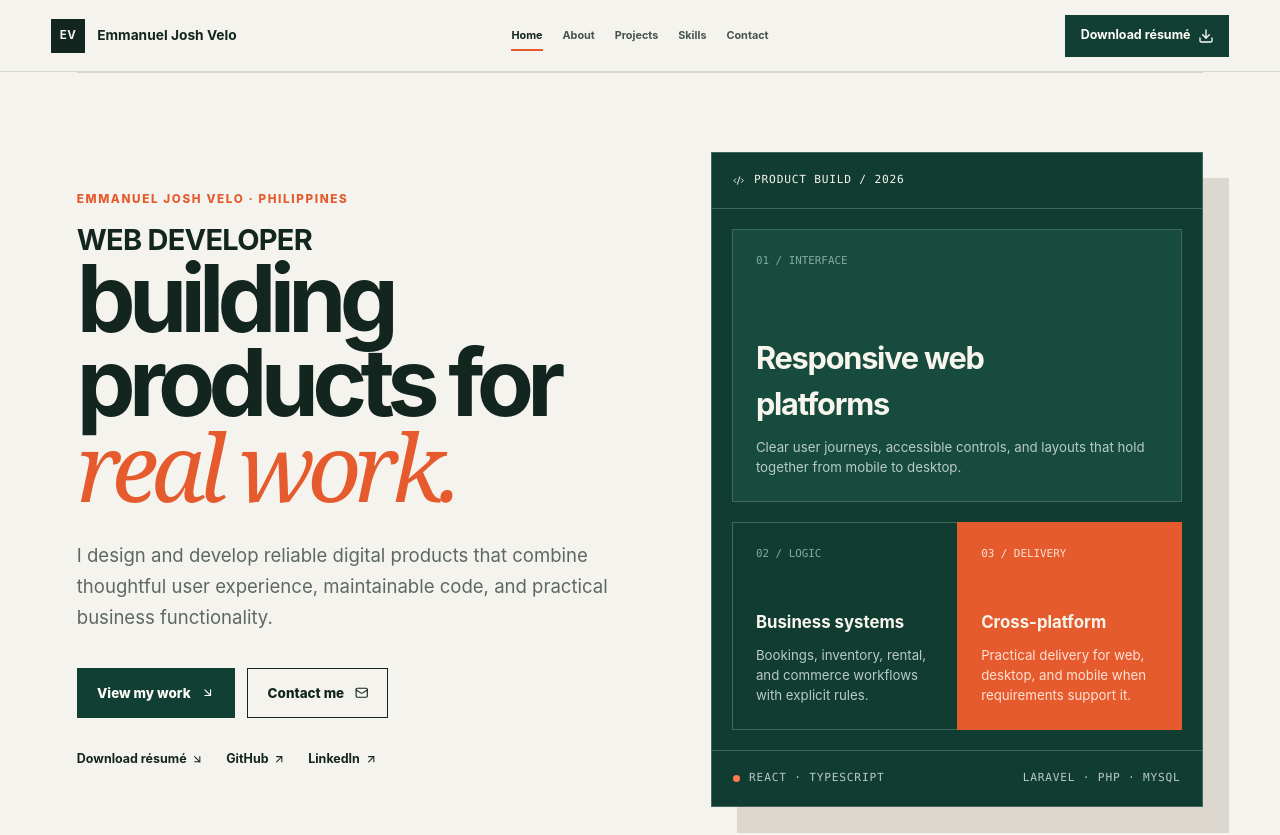
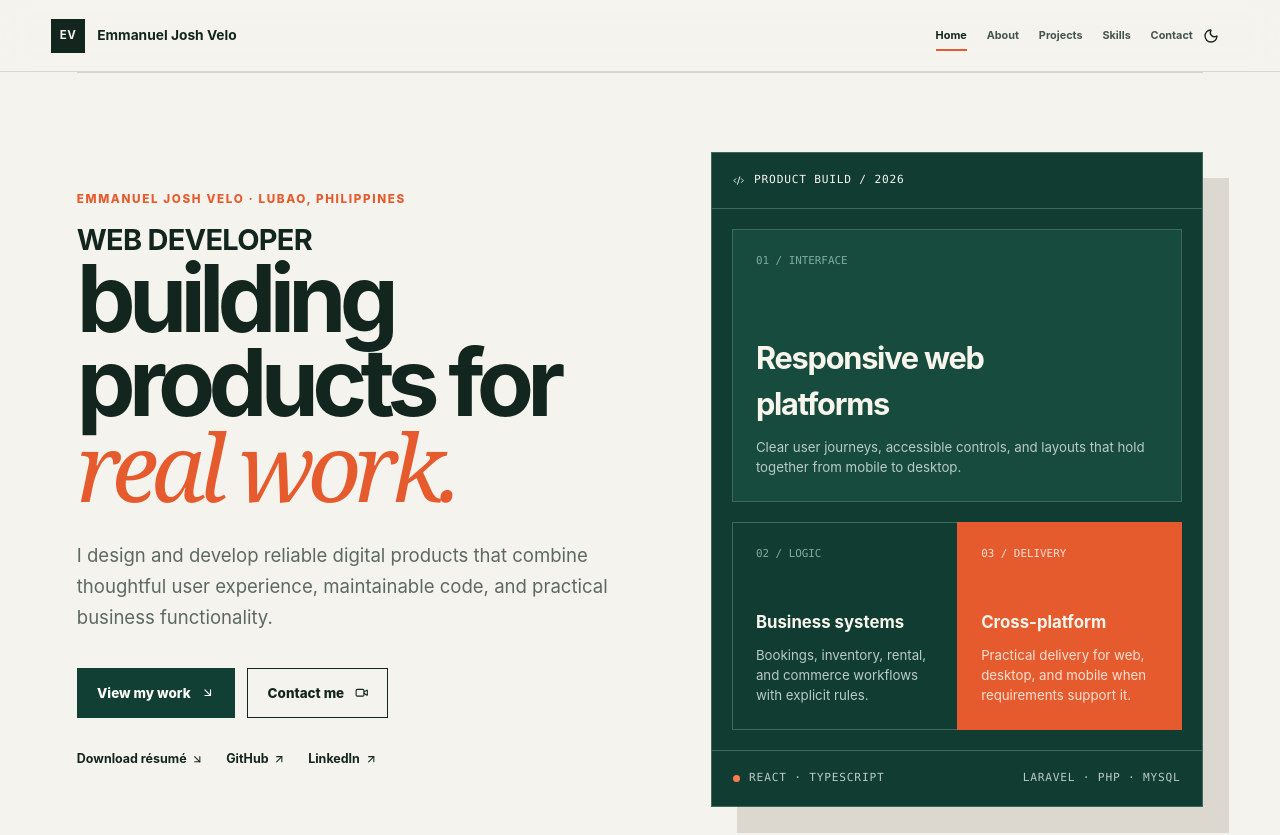
Before and after one commit to ProgJosh/emmanuel-velo-portfolio, a Next.js app: page / in a window 1280 px wide. Shown: the top 835 px of the page. Built offline with nearby package versions, Linux system fonts and the light colour scheme; no server answers.

Commit message:
calendly added and  dark mode implemented

```diff
--- a/app/globals.css
+++ b/app/globals.css
@@ -56,6 +56,27 @@
   --radius: .45rem;
 }
 
+.dark {
+  --background: #0b1410;
+  --foreground: #f0f5f2;
+  --card: #141d1a;
+  --card-foreground: #f0f5f2;
+  --popover: #141d1a;
+  --popover-foreground: #f0f5f2;
+  --primary: #2d8b7d;
+  --primary-foreground: #0b1410;
+  --secondary: #1f2d2a;
+  --secondary-foreground: #f0f5f2;
+  --muted: #1f2d2a;
+  --muted-foreground: #8fa39c;
+  --accent: #ff8a60;
+  --accent-foreground: #0b1410;
+  --destructive: #ff6b5b;
+  --border: #1f2d2a;
+  --input: #1f2d2a;
+  --ring: #ff8a60;
+}
+
 * { box-sizing: border-box; }
 html { scroll-behavior: smooth; }
 body { margin: 0; background: var(--background); color: var(--foreground); font-family: var(--font-geist-sans), Arial, sans-serif; }
@@ -65,11 +86,12 @@ svg { width: 1em; height: 1em; }
 
 .site-header {
   position: fixed; z-index: 40; top: 0; left: 0; right: 0;
-  display: grid; grid-template-columns: 1fr auto 1fr; align-items: center;
+  display: grid; grid-template-columns: 1fr auto auto; align-items: center;
   min-height: 72px; padding: 0 clamp(1.25rem, 4vw, 4.5rem);
   border-bottom: 1px solid color-mix(in srgb, var(--foreground) 13%, transparent);
   background: color-mix(in srgb, var(--background) 92%, transparent); backdrop-filter: blur(14px);
 }
+.header-actions { display: flex; align-items: center; gap: .5rem; }
 .brand { display: inline-flex; align-items: center; gap: .75rem; width: fit-content; text-decoration: none; font-size: .86rem; font-weight: 720; }
 .brand-mark { display: grid; place-items: center; width: 34px; height: 34px; background: var(--foreground); color: var(--background); font-size: .72rem; letter-spacing: .06em; }
 .preview-nav { display: flex; gap: 2rem; font-size: .82rem; }
@@ -118,7 +140,7 @@ h1 em { color: var(--accent); font-family: Georgia, serif; font-weight: 400; }
 .system-footer i { width: 7px; height: 7px; background: #ff7b4e; border-radius: 50%; }
 
 @media (max-width: 900px) {
-  .site-header { grid-template-columns: 1fr auto; }
+  .site-header { grid-template-columns: 1fr auto auto; }
   .preview-nav { display: none; }
   .hero { grid-template-columns: 1fr; padding-top: 8rem; }
   .hero-system { min-height: 0; }
--- a/app/page.tsx
+++ b/app/page.tsx
@@ -4,6 +4,8 @@ import {
   BriefcaseBusiness,
   Code2,
   Mail,
+  Video,
+  PhoneCall
 } from 'lucide-react';
 import { ContactForm } from '@/components/contact-form';
 import { PortfolioErrorBoundary } from '@/components/portfolio-error-boundary';
@@ -26,7 +28,7 @@ export default function Home() {
             <p className="hero-intro">I design and develop reliable digital products that combine thoughtful user experience, maintainable code, and practical business functionality.</p>
             <div className="hero-actions">
               <a className="button button-primary" href="#projects">View my work <ArrowDownRight aria-hidden="true" /></a>
-              <a className="button button-secondary" href="#contact">Contact me <Mail aria-hidden="true" /></a>
+              <a className="button button-secondary" href="https://calendly.com/progjosh" target="_blank" rel="noreferrer">Contact me <Video aria-hidden="true" /></a>
             </div>
             <div className="hero-links" aria-label="Professional links">
               <a href={identity.resume} download>Download résumé <ArrowDownRight aria-hidden="true" /></a>
--- a/components/site-shell.tsx
+++ b/components/site-shell.tsx
@@ -3,6 +3,7 @@
 import { useCallback, useEffect, useRef, useState, type MouseEvent as ReactMouseEvent } from 'react';
 import { Download, Menu, X } from 'lucide-react';
 import { Button } from '@/components/ui/button';
+import { ThemeToggle } from '@/components/theme-toggle';
 import { identity, navigation } from '@/lib/portfolio-data';
 
 export function SiteNavigation() {
@@ -134,10 +135,8 @@ export function SiteNavigation() {
         ))}
       </nav>
 
-      <a className="nav-resume" href={identity.resume} download>
-        <span>Download résumé</span><Download aria-hidden="true" />
-      </a>
-
+      <div className="header-actions">
+        <ThemeToggle />
         <Button
           ref={toggleRef}
           className="menu-toggle"
@@ -151,6 +150,7 @@ export function SiteNavigation() {
         >
           {isOpen ? <X aria-hidden="true" /> : <Menu aria-hidden="true" />}
         </Button>
+      </div>
     </header>
   );
 }
--- /dev/null
+++ b/components/theme-toggle.tsx
@@ -0,0 +1,49 @@
+'use client';
+
+import { useEffect, useState } from 'react';
+import { Moon, Sun } from 'lucide-react';
+import { Button } from '@/components/ui/button';
+
+export function ThemeToggle() {
+  const [isDark, setIsDark] = useState(false);
+  const [mounted, setMounted] = useState(false);
+
+  useEffect(() => {
+    setMounted(true);
+    const stored = localStorage.getItem('theme');
+    const prefersDark = window.matchMedia('(prefers-color-scheme: dark)').matches;
+    const shouldBeDark = stored ? stored === 'dark' : prefersDark;
+    setIsDark(shouldBeDark);
+    applyTheme(shouldBeDark);
+  }, []);
+
+  const applyTheme = (dark: boolean) => {
+    const root = document.documentElement;
+    if (dark) {
+      root.classList.add('dark');
+    } else {
+      root.classList.remove('dark');
+    }
+  };
+
+  const toggleTheme = () => {
+    const newDark = !isDark;
+    setIsDark(newDark);
+    localStorage.setItem('theme', newDark ? 'dark' : 'light');
+    applyTheme(newDark);
+  };
+
+  if (!mounted) return null;
+
+  return (
+    <Button
+      variant="ghost"
+      size="icon-lg"
+      onClick={toggleTheme}
+      aria-label={isDark ? 'Switch to light mode' : 'Switch to dark mode'}
+      title={isDark ? 'Light mode' : 'Dark mode'}
+    >
+      {isDark ? <Sun aria-hidden="true" /> : <Moon aria-hidden="true" />}
+    </Button>
+  );
+}
--- a/lib/portfolio-data.ts
+++ b/lib/portfolio-data.ts
@@ -37,9 +37,9 @@ const publicAsset = (path: string) => `${configuredBasePath}${path}`;
 export const identity = {
   name: 'Emmanuel Josh Velo',
   role: 'Web Developer',
-  extendedRole: 'Web Developer & Software Engineer',
-  location: 'Philippines',
-  availability: 'Open to Web Developer and Software Engineer opportunities',
+  extendedRole: 'Web Developer',
+  location: 'Lubao, Philippines',
+  availability: 'Open to Web Developer opportunities',
   email: 'velojoshemmanuel30@gmail.com',
   github: 'https://github.com/ProgJosh',
   linkedin: 'https://www.linkedin.com/in/emmanuel-josh-velo',
```
Lines whose indentation alone changed are shown as unchanged.
